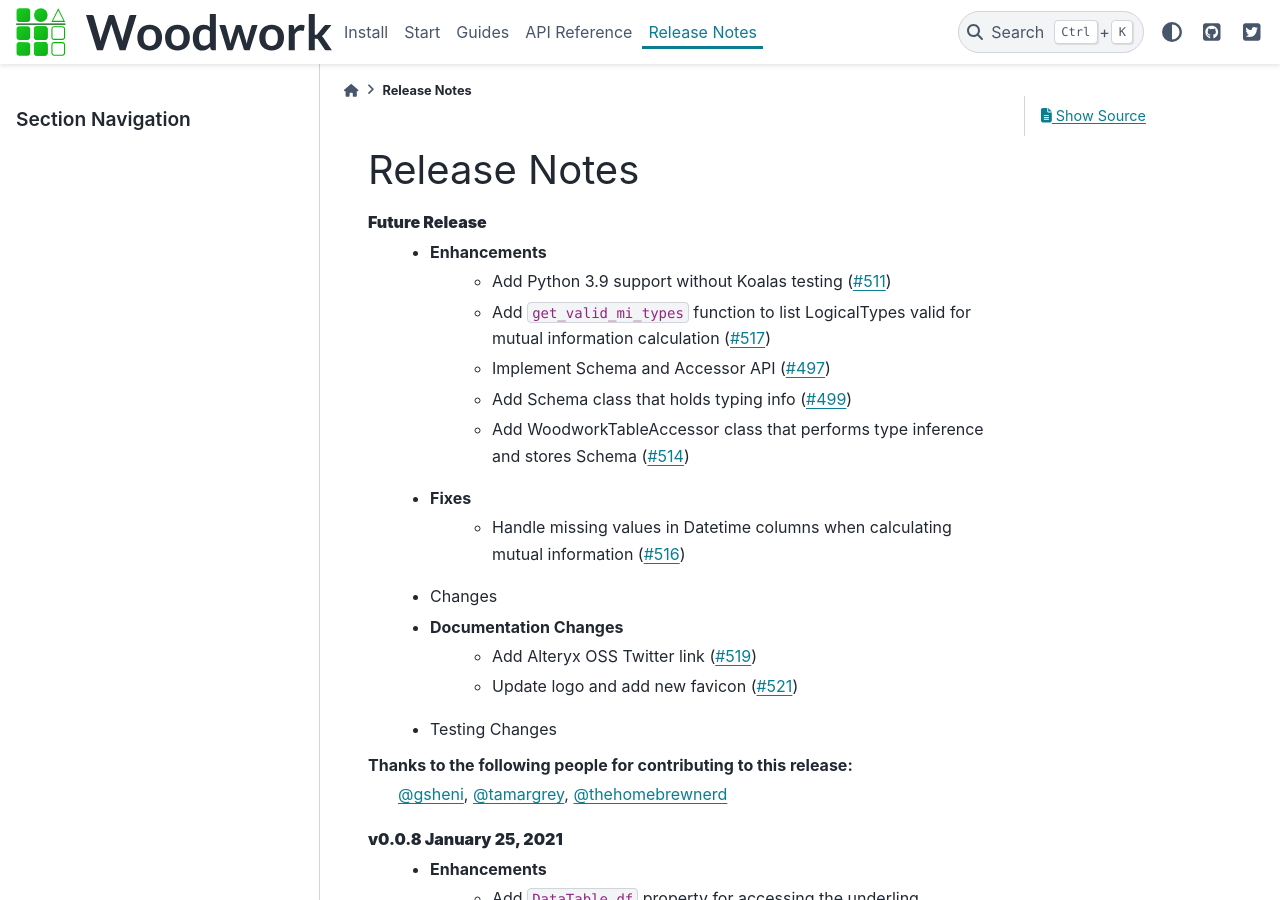
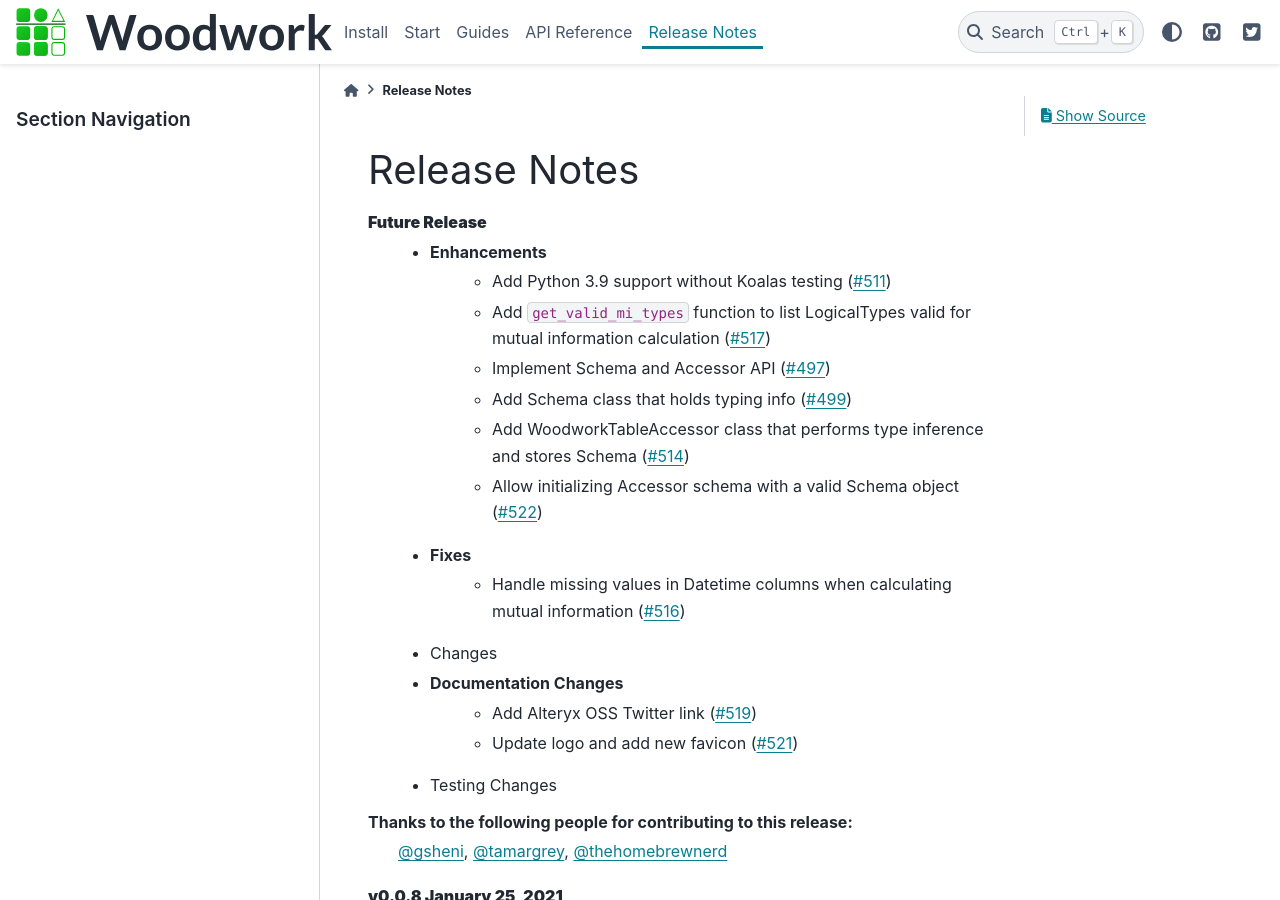
Before and after one commit to alteryx/woodwork, a Sphinx documentation site: the page built from docs/source/release_notes.rst, in a window 1280 px wide and 900 px high. Built offline with Sphinx 7.4.7 and the PyData theme 0.15.4, drawn with Linux system fonts in a browser that asks for light colours; comment, search, counter and statistics services are not loaded.

Commit message:
Fix cverage and add release note

```diff
--- a/docs/source/release_notes.rst
+++ b/docs/source/release_notes.rst
@@ -9,6 +9,7 @@ Release Notes
         * Implement Schema and Accessor API (:pr:`497`)
         * Add Schema class that holds typing info (:pr:`499`)
         * Add WoodworkTableAccessor class that performs type inference and stores Schema (:pr:`514`)
+        * Allow initializing Accessor schema with a valid Schema object (:pr:`522`)
     * Fixes
         * Handle missing values in Datetime columns when calculating mutual information (:pr:`516`)
     * Changes
```
Also changed, not shown: 1 other file.
